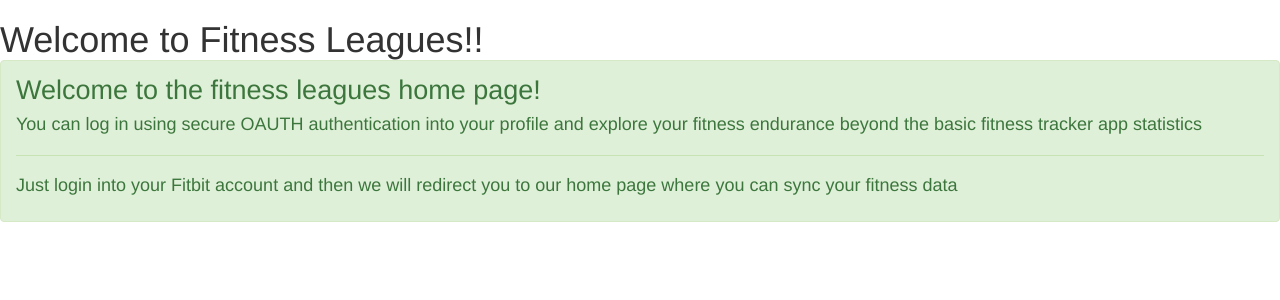
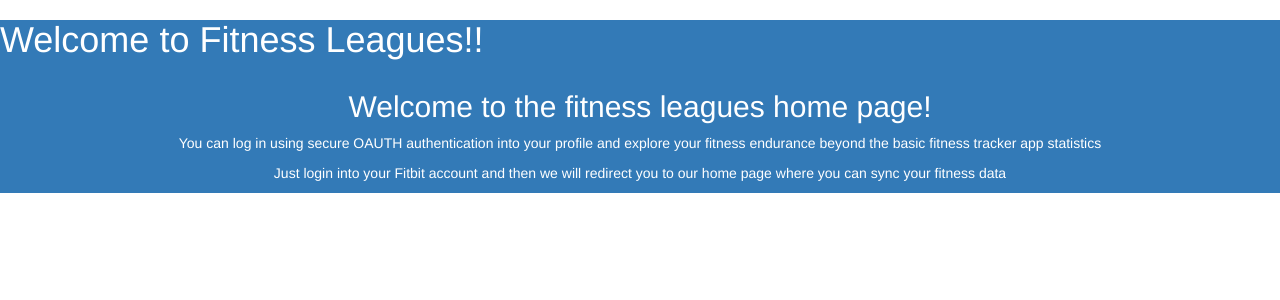
Before and after one commit to kulkarnirahul17/FitnessLeagues, an Angular app in the folder FitnessLeagues.Web/: page / in a window 1280 px wide. Shown: the top 300 px of the page. Built offline with nearby package versions, Linux system fonts and the light colour scheme.

Commit message:
Changed the style associated

```diff
--- a/FitnessLeagues.Web/src/app/Dashboard/dashboard.home.html
+++ b/FitnessLeagues.Web/src/app/Dashboard/dashboard.home.html
@@ -1,9 +1,10 @@
-<div class="alert alert-success">
-    <h4 class="alert-heading" style="font-size: 0.75em">Welcome to the fitness leagues home page!</h4>
-    <div style="font-size: 0.5em">
-        <p>You can log in using secure OAUTH authentication into your profile and explore your fitness endurance beyond the
-            basic fitness tracker app statistics</p>
-        <hr>
-        <p>Just login into your Fitbit account and then we will redirect you to our home page where you can sync your fitness data</p>
+<header class="bg-primary text-white">
+    <div class="container text-center" >
+        <h2>Welcome to the fitness leagues home page!</h2>
+        <div>
+            <p>You can log in using secure OAUTH authentication into your profile and explore your fitness endurance beyond the
+                basic fitness tracker app statistics</p>
+            <p>Just login into your Fitbit account and then we will redirect you to our home page where you can sync your fitness data</p>
+        </div>
     </div>
-</div>
+</header>
--- a/FitnessLeagues.Web/src/app/app.component.ts
+++ b/FitnessLeagues.Web/src/app/app.component.ts
@@ -3,10 +3,12 @@ import { Component } from '@angular/core';
 @Component({
   selector: 'app-root',
   template: `
-    <h1>
-      Welcome to {{title}}!!
+    <div class="bg-primary text-white" style="border-left: 3em">
+      <h1>
+        Welcome to {{title}}!!
+      </h1>
       <dashboard-home></dashboard-home>
-    </h1>
+    </div>
   `,
   styles: []
 })
```
